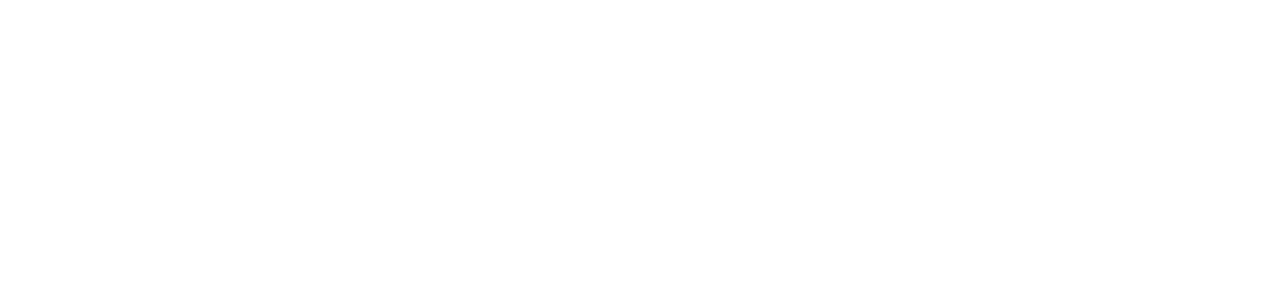
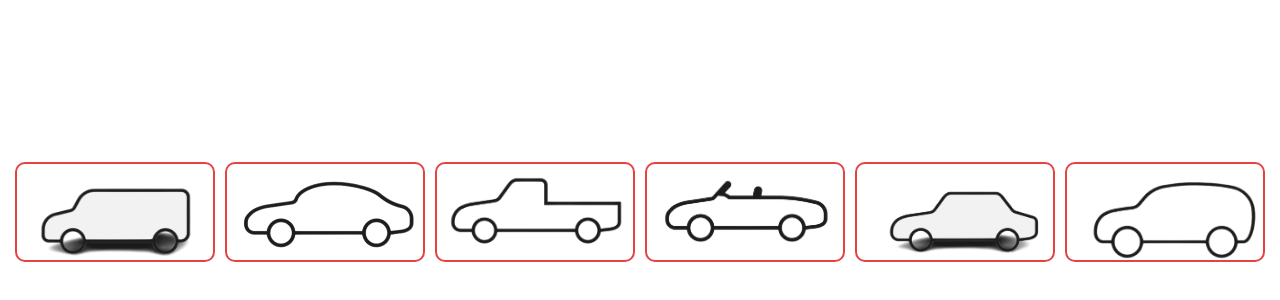
Before and after one commit to mmouhib/Karhabti, a React (Vite) app in the folder Karhabti.WebClient/Karhabti/: page /addcar in a window 1280 px wide. Shown: the part 188-488 px from the top of the page. Built offline with nearby package versions, Linux system fonts and the light colour scheme.

Commit message:
Add car body selection list.

```diff
--- a/Karhabti.WebClient/Karhabti/src/components/carSubmit/body/body.scss
+++ b/Karhabti.WebClient/Karhabti/src/components/carSubmit/body/body.scss
@@ -1,4 +1,19 @@
 .car-body-container {
 	width: 100%;
 	height: 100%;
+	display: flex;
+	align-items: center;
+	justify-content: center;
+	gap: 10px;
+
+	& .item-container {
+		width: 200px;
+		height: 100px;
+		border: 2px solid rgb(231, 66, 66);
+		border-radius: 10px;
+
+		& img {
+			width: 100%;
+		}
+	}
 }
--- a/Karhabti.WebClient/Karhabti/src/components/carSubmit/body/body.tsx
+++ b/Karhabti.WebClient/Karhabti/src/components/carSubmit/body/body.tsx
@@ -1,8 +1,31 @@
 import './body.scss';
+import Commercial from '../../../assets/carBodyType/commercial.png';
+import Coupe from '../../../assets/carBodyType/coupe.png';
+import Pickup from '../../../assets/carBodyType/pickup.png';
+import Roadster from '../../../assets/carBodyType/roadster.png';
+import Sedan from '../../../assets/carBodyType/sedan.png';
+import Suv from '../../../assets/carBodyType/suv.png';
+
+interface IItemProps {
+	image: any;
+}
+
+function Item(props: IItemProps) {
+	return (
+		<div className="item-container">
+			<img src={props.image} alt={props.image.toString()} />
+		</div>
+	);
+}
 
 export default function CarBody() {
-	return <div className="car-body-container">
+	const imageList: any[] = [Commercial, Coupe, Pickup, Roadster, Sedan, Suv];
 
-
-  </div>;
+	return (
+		<div className="car-body-container">
+			{imageList.map((element, index) => {
+				return <Item key={index} image={element} />;
+			})}
+		</div>
+	);
 }
--- /dev/null
+++ b/Karhabti.WebClient/Karhabti/src/index.d.ts
@@ -0,0 +1 @@
+declare module '*.png';
--- a/Karhabti.WebClient/Karhabti/src/pages/carSubmit/carSubmit.scss
+++ b/Karhabti.WebClient/Karhabti/src/pages/carSubmit/carSubmit.scss
@@ -1,4 +1,7 @@
 .car-submit-container {
 	width: 100vw;
 	height: 100vh;
+	display: flex;
+	align-items: center;
+	justify-content: center;
 }
--- a/Karhabti.WebClient/Karhabti/src/pages/carSubmit/carSubmit.tsx
+++ b/Karhabti.WebClient/Karhabti/src/pages/carSubmit/carSubmit.tsx
@@ -1,5 +1,10 @@
+import CarBody from '../../components/carSubmit/body/body';
 import './carSubmit.scss';
 
 export default function CarSubmit() {
-	return <div className="car-submit-container"></div>;
+	return (
+		<div className="car-submit-container">
+			<CarBody />
+		</div>
+	);
 }
```
